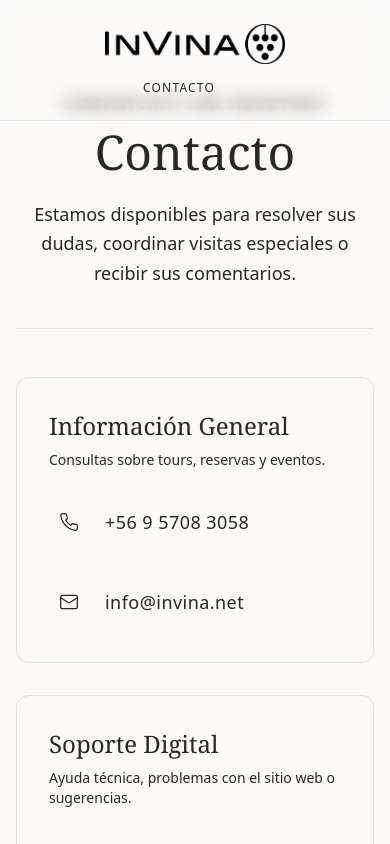
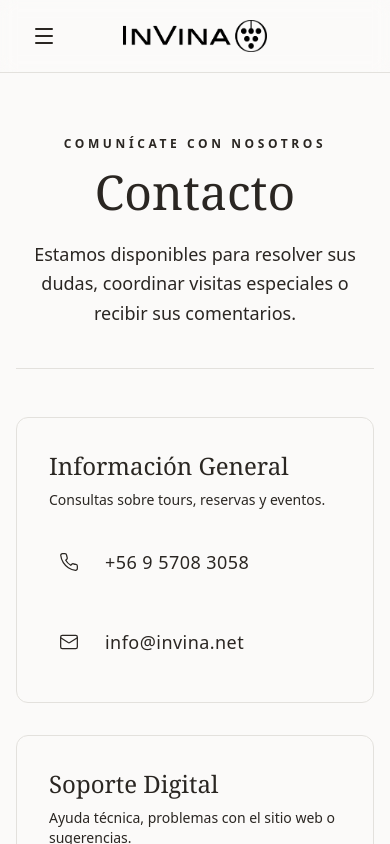
Before and after one commit to tiagowhuber/Invina, a Vue app: page /contact in a window 390 px wide. Shown: the top 844 px of the page. Built offline with nearby package versions, Linux system fonts and the light colour scheme.

Commit message:
mobile navbar

```diff
--- a/src/layouts/PublicLayout.vue
+++ b/src/layouts/PublicLayout.vue
@@ -1,12 +1,42 @@
 <script setup lang="ts">
+import { ref } from 'vue'
+import { Menu, X } from 'lucide-vue-next'
+
+const isMenuOpen = ref(false)
+
+const toggleMenu = () => {
+  isMenuOpen.value = !isMenuOpen.value
+  if (isMenuOpen.value) {
+    document.body.style.overflow = 'hidden'
+  } else {
+    document.body.style.overflow = ''
+  }
+}
+
+const closeMenu = () => {
+  isMenuOpen.value = false
+  document.body.style.overflow = ''
+}
 </script>
 
 <template>
   <div class="min-h-screen bg-background text-foreground font-sans selection:bg-primary selection:text-white">
     <header class="fixed top-0 w-full z-50 bg-background/90 backdrop-blur-sm border-b border-border/40 transition-all duration-300">
-      <div class="container mx-auto px-6 py-6 transition-all duration-300">
-        <nav class="flex flex-col md:flex-row items-center justify-between gap-4">
-          <!-- Left Nav -->
+      <div class="container mx-auto px-6 py-4 md:py-6 transition-all duration-300">
+        <nav class="flex items-center justify-between">
+          <!-- Mobile Menu Button -->
+          <button
+            @click="toggleMenu"
+            class="md:hidden p-2 text-primary hover:text-primary/80 transition-colors z-50 relative"
+            aria-label="Menu"
+          >
+            <transition name="rotate" mode="out-in">
+              <Menu v-if="!isMenuOpen" class="w-6 h-6" />
+              <X v-else class="w-6 h-6" />
+            </transition>
+          </button>
+
+          <!-- Left Nav (Desktop) -->
           <div class="hidden md:flex gap-8 items-center flex-1">
             <router-link
               to="/"
@@ -20,21 +50,17 @@
             >
               Tours programados
             </router-link>
-            <!-- <router-link
-              to="/private"
-              class="uppercase tracking-widest text-xs font-medium hover:text-primary transition-colors"
-            >
-              Privado
-            </router-link> -->
           </div>
 
           <!-- Logo -->
-          <router-link to="/" class="text-3xl md:text-4xl font-normal tracking-tight text-primary hover:opacity-80 transition-opacity font-serif mx-8">
-            <img src="/invina_negro.png" alt="INVINA Logo" class="h-10 md:h-12" />
-          </router-link>
+          <div class="flex-1 md:flex-none flex justify-center md:items-center">
+            <router-link to="/" class="text-3xl md:text-4xl font-normal tracking-tight text-primary hover:opacity-80 transition-opacity font-serif mx-8" @click="closeMenu">
+              <img src="/invina_negro.png" alt="INVINA Logo" class="h-8 md:h-12" />
+            </router-link>
+          </div>
 
-          <!-- Right Nav -->
-          <div class="flex gap-8 items-center flex-1 justify-end">
+          <!-- Right Nav (Desktop) -->
+          <div class="hidden md:flex gap-8 items-center flex-1 justify-end">
             <router-link
               to="/contact"
               class="uppercase tracking-widest text-xs font-medium hover:text-primary transition-colors"
@@ -48,9 +74,50 @@
               <!-- Mis Pedidos -->
             </router-link>
           </div>
+
+          <!-- Mobile Right Spacer (to balance menu button if needed, or maybe a cart icon later) -->
+          <div class="w-10 md:hidden"></div>
         </nav>
       </div>
     </header>
+
+    <!-- Mobile Menu Overlay -->
+    <transition name="fade">
+      <div
+        v-if="isMenuOpen"
+        class="fixed inset-0 z-40 bg-background/95 backdrop-blur-sm md:hidden flex flex-col justify-center items-center"
+      >
+        <div class="flex flex-col items-center gap-8 p-8 text-center">
+          <router-link
+            to="/"
+            @click="closeMenu"
+            class="bg-white font-serif text-3xl text-primary hover:opacity-70 transition-opacity rounded-full bg-opacity-90 px-6 py-3 border border-black"
+          >
+            Enoturismo
+          </router-link>
+          <router-link
+            to="/tours/upcoming"
+            @click="closeMenu"
+            class="bg-white font-serif text-3xl text-primary hover:opacity-70 transition-opacity rounded-full bg-opacity-90 px-6 py-3 border border-black"
+          >
+            Tours Programados
+          </router-link>
+          <router-link
+            to="/contact"
+            @click="closeMenu"
+            class="bg-white font-serif text-3xl text-primary hover:opacity-70 transition-opacity rounded-full bg-opacity-90 px-6 py-3 border border-black"
+          >
+            Contacto
+          </router-link>
+
+          <div class="h-px w-12 bg-border my-4"></div>
+
+          <a href="https://www.instagram.com/invina_cl/" target="_blank" class="uppercase tracking-widest text-xs text-muted-foreground hover:text-primary transition-colors">
+            Instagram
+          </a>
+        </div>
+      </div>
+    </transition>
 
     <main class="pt-24 pb-20 px-4 md:px-8 max-w-[1400px] mx-auto min-h-[80vh]">
       <router-view v-slot="{ Component }">
@@ -93,4 +160,15 @@
 .fade-leave-to {
   opacity: 0;
 }
+
+.rotate-enter-active,
+.rotate-leave-active {
+  transition: all 0.3s ease;
+}
+
+.rotate-enter-from,
+.rotate-leave-to {
+  opacity: 0;
+  transform: rotate(90deg);
+}
 </style>
--- a/src/views/ContactView.vue
+++ b/src/views/ContactView.vue
@@ -2,7 +2,7 @@
   <div class="contact-view min-h-[60vh] flex flex-col justify-center">
     <div class="container mx-auto max-w-4xl">
       <!-- Header Section -->
-      <div class="mb-12 md:mb-16 text-center border-b border-primary/10 pb-10">
+      <div class="mt-10 mb-12 md:mb-16 text-center border-b border-primary/10 pb-10">
         <span class="text-xs font-bold tracking-[0.3em] text-primary/60 uppercase mb-4 block animate-fade-in-up">
           Comunícate con nosotros
         </span>
--- a/src/views/ToursList.vue
+++ b/src/views/ToursList.vue
@@ -1,7 +1,7 @@
 <template>
   <div class="tours-list min-h-[60vh]">
     <div class="container mx-auto">
-      <div class="mb-8 md:mb-12 mt-4 text-center md:text-left border-b border-primary/20 pb-6">
+      <div class="mb-8 md:mb-12 mt-8 text-center md:text-left border-b border-primary/20 pb-6">
         <!-- <span class="text-xs font-bold tracking-[0.3em] text-primary uppercase mb-4 block">Descubre Nuestra Esencia</span> -->
         <h1 class="text-5xl md:text-7xl font-serif text-primary mb-6 mt-6">Experiencias</h1>
         <p class="text-muted-foreground font-light text-lg max-w-2xl leading-relaxed">
```
